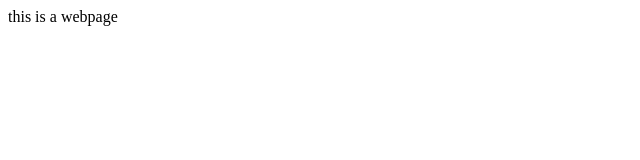
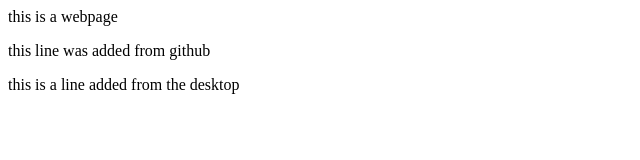
Before and after one commit to nyoung107519/IST113Work, a plain HTML site: page index.html in a window 1280 px wide. Shown: the whole page, without its empty margins (0-640 px from the left). Drawn offline with Linux system fonts and the light colour scheme.

Commit message:
another line added

```diff
--- a/index.html
+++ b/index.html
@@ -6,6 +6,7 @@
 </head>
 <body>
 	<p>this is a webpage</p>
-	<test>
+	<p>this line was added from github</p>
+	<p> this is a line added from the desktop</p>
 	</body>
 	</head>
```
